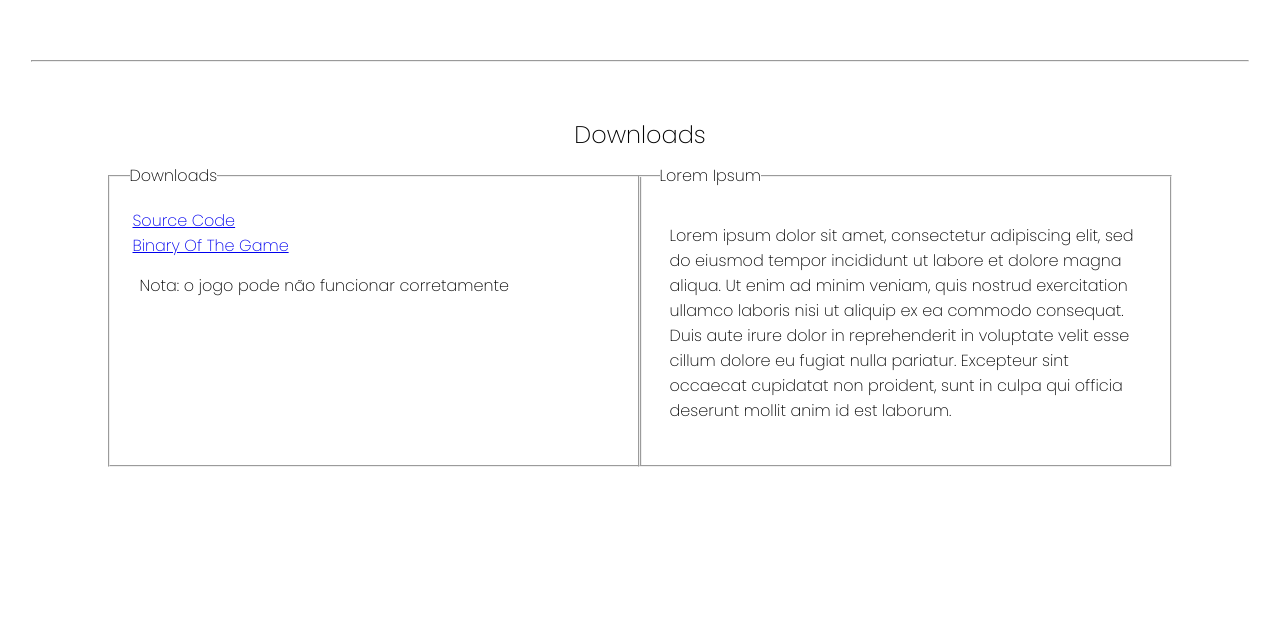
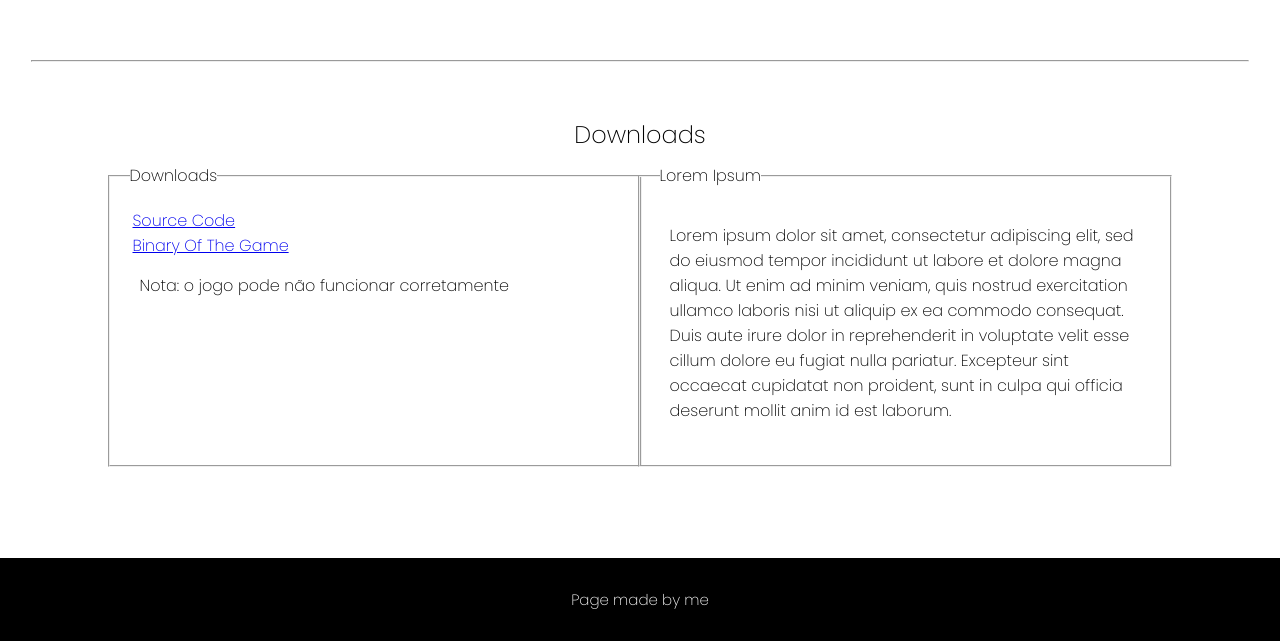
Before and after one commit to lucasvieirap/Teste, a plain HTML site: page index.html in a window 1280 px wide. Shown: the part 1625-2266 px from the top of the page. Before the commit the page ends 2158 px from the top, so only its background shows below. Drawn offline with Linux system fonts and the light colour scheme.

Commit message:
add footer

```diff
--- a/index.html
+++ b/index.html
@@ -20,7 +20,6 @@
                                 <i class="fa fa-times"></i>
                                 <li class="navlinks"><a href="">About</a></li>
                                 <li class="navlinks"><a href="">Downloads</a></li>
-                                <li class="navlinks"><a href="">My Discord</a></li>
                             </ul>
                         </div>
                     </nav>
@@ -71,12 +70,9 @@
                         </div>
                     </div>
                 </section>
-                <section id="MyDiscord">
-
-                </section>
             </main>
             <footer>
-
+                <p>Page made by me</p>
             </footer>
 
             <script>
--- a/style.css
+++ b/style.css
@@ -307,3 +307,15 @@ fieldset {
         height: 420px;
     }
 }
+
+footer {
+    margin-top: 25px;
+    padding: 15px;
+    background-color: black;
+}
+
+footer p {
+    font-size: 15px;
+    color: white;
+    text-align: center;
+}
```
